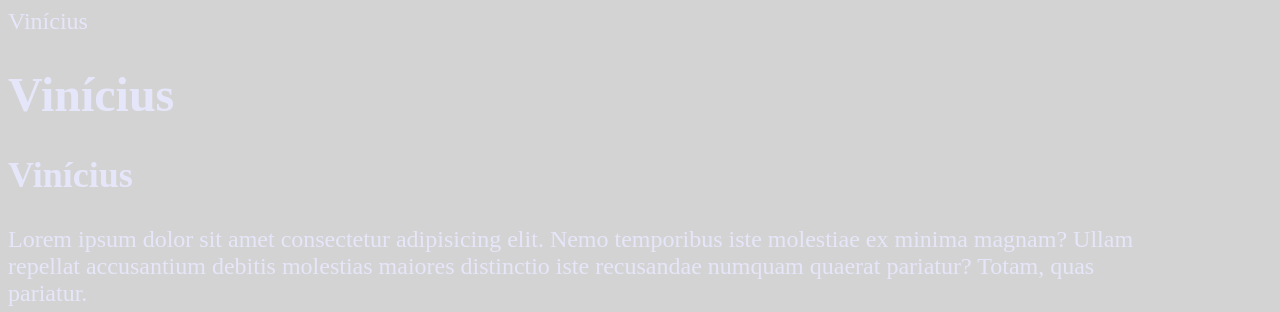
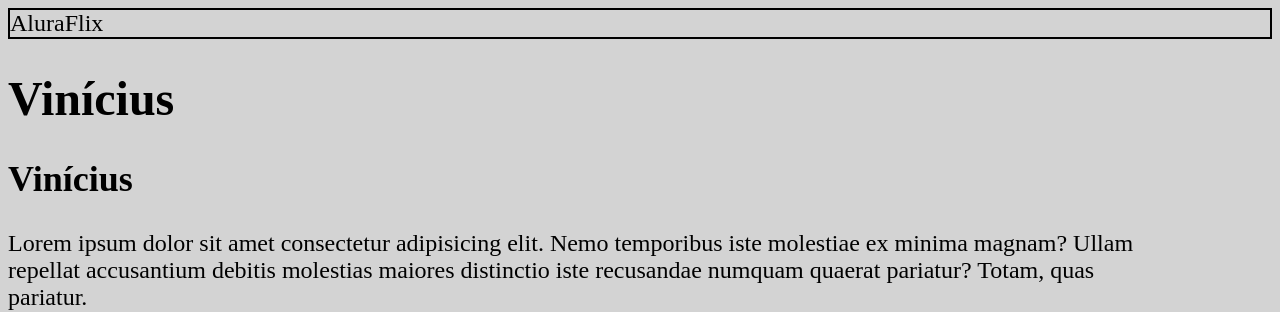
Before and after one commit to ViniAltF4/curso-3-TRI-1B-2024, a plain HTML site: page index.html in a window 1280 px wide. Shown: the top 312 px of the page. Drawn offline with Linux system fonts and the light colour scheme.

Commit message:
02/12/2024

```diff
--- a/index.html
+++ b/index.html
@@ -10,7 +10,7 @@
 
 <body>
 
-    Vinícius
+    <header>AluraFlix</header> <!--cabeçalho-->
 
     <h1>Vinícius</h1> <!--Título-->
     <h2>Vinícius</h2><!--SubTítulo-->
--- a/style.css
+++ b/style.css
@@ -1,6 +1,6 @@
 body{
 
-color: lavender; /*cor da fonte*/
+color: black; /*cor da fonte*/
 background-color: lightgray; /*cor do fundo*/
 font-size: 24px; /*tamanho da fonte*/
 }
```
